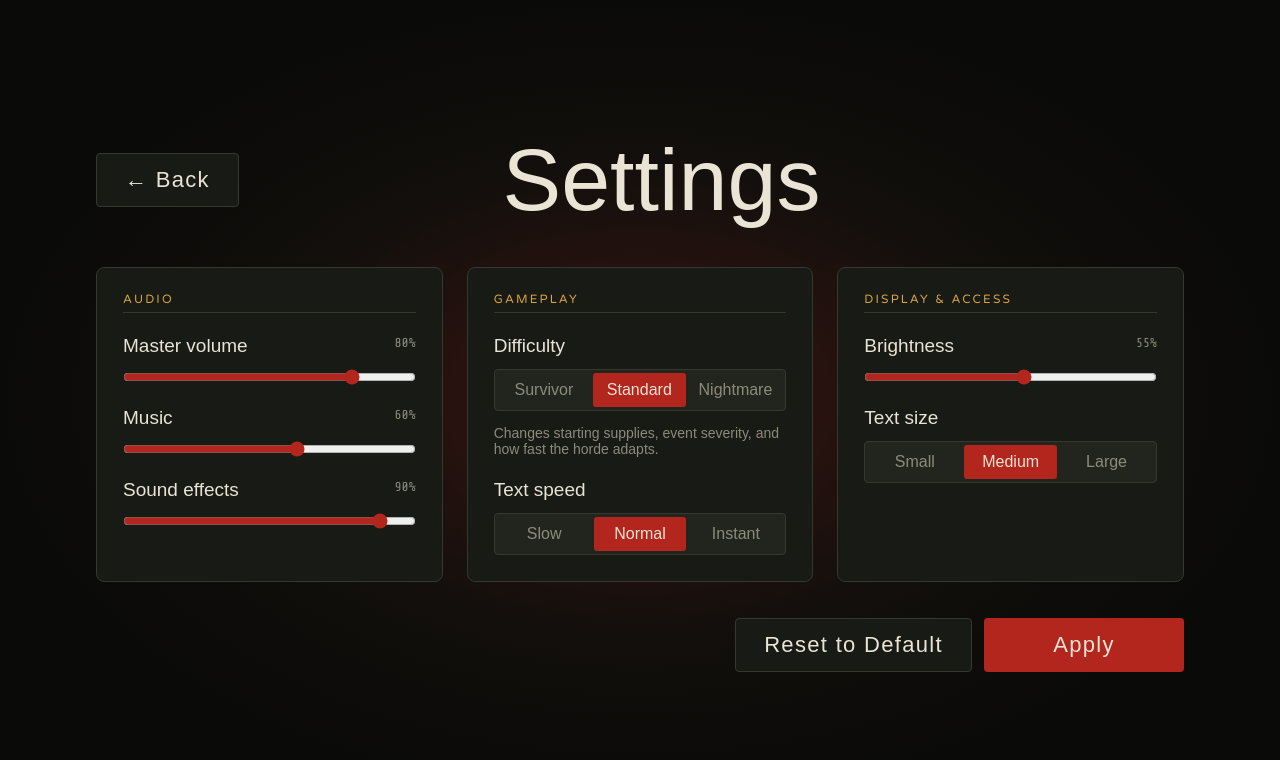
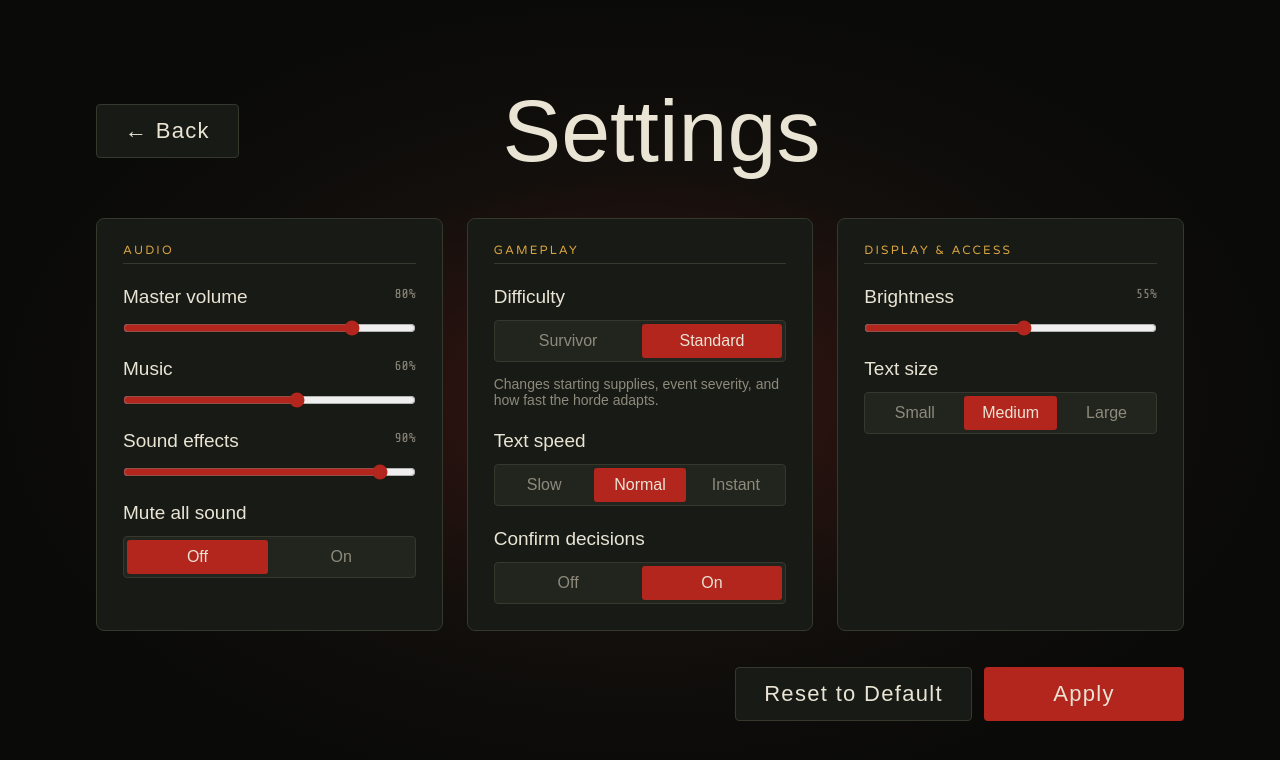
Before and after one commit to victorialee13/zombie-apocalypse-game, a Next.js app: page /settings in a window 1280 px wide. Shown: the top 760 px of the page. Built offline with nearby package versions, Linux system fonts and the light colour scheme; a web font is replaced by a local one.

Commit message:
feat: continue button, brightness
added new settings, removed nightmare, linked continue button, brightness now works

```diff
--- a/src/app/globals.css
+++ b/src/app/globals.css
@@ -53,5 +53,6 @@
   body {
     @apply bg-bg font-body text-fg;
     line-height: normal;
+    filter: brightness(var(--brightness, 1));
   }
 }
--- a/src/app/layout.tsx
+++ b/src/app/layout.tsx
@@ -1,6 +1,7 @@
 import type { Metadata } from "next";
 import { Bellefair, Freckle_Face, Share_Tech_Mono, Varela_Round } from "next/font/google";
 import type { ReactNode } from "react";
+import BrightnessSync from "../components/BrightnessSync";
 import "./globals.css";
 
 const bellefair = Bellefair({ weight: "400", subsets: ["latin"], variable: "--font-bellefair" });
@@ -17,7 +18,10 @@ export default function RootLayout({ children }: { children: ReactNode }) {
 
   return (
     <html lang="en" className={fonts}>
-      <body>{children}</body>
+      <body>
+        <BrightnessSync />
+        {children}
+      </body>
     </html>
   );
 }
--- a/src/app/page.tsx
+++ b/src/app/page.tsx
@@ -10,12 +10,14 @@ export default function LandingPage() {
         <span className="block">Apocalypse</span>
       </h1>
 
-      {/* Continue and How to Play don't have screens yet */}
+      {/* How to Play doesn't have a screen yet. Continue opens the dashboard until saving exists */}
       <nav className="grid w-[340px] max-w-full grid-cols-2 gap-x-3 gap-y-[13px]">
         <Button href="/dashboard" variant="primary" className="col-span-2">
           Start
         </Button>
-        <Button className="col-span-2">Continue</Button>
+        <Button href="/dashboard" className="col-span-2">
+          Continue
+        </Button>
         <Button className="px-0">How to Play</Button>
         <Button href="/settings" className="px-0">
           Settings
--- a/src/app/settings/SettingsPage.tsx
+++ b/src/app/settings/SettingsPage.tsx
@@ -3,33 +3,13 @@
 import { useEffect, useState } from "react";
 import Button from "../../components/Button";
 import Panel from "../../components/Panel";
-
-type Settings = {
-  masterVolume: number;
-  music: number;
-  soundEffects: number;
-  difficulty: string;
-  textSpeed: string;
-  brightness: number;
-  textSize: string;
-};
-
-const DEFAULT_SETTINGS: Settings = {
-  masterVolume: 80,
-  music: 60,
-  soundEffects: 90,
-  difficulty: "Standard",
-  textSpeed: "Normal",
-  brightness: 55,
-  textSize: "Medium",
-};
-
-const STORAGE_KEY = "zombie-settings";
-
-function loadSettings(): Settings {
-  const saved = localStorage.getItem(STORAGE_KEY);
-  return saved ? { ...DEFAULT_SETTINGS, ...JSON.parse(saved) } : DEFAULT_SETTINGS;
-}
+import {
+  DEFAULT_SETTINGS,
+  applyBrightness,
+  loadSettings,
+  saveSettings,
+  type Settings,
+} from "../../game/settings";
 
 type SettingsPageProps = {
   onBack?: () => void;
@@ -38,17 +18,21 @@ type SettingsPageProps = {
 export default function SettingsPage({ onBack }: SettingsPageProps) {
   const [settings, setSettings] = useState<Settings>(DEFAULT_SETTINGS);
 
-  // localStorage only exists in the browser, so load saved settings after mount
   useEffect(() => {
     setSettings(loadSettings());
+    return () => applyBrightness(loadSettings().brightness);
   }, []);
+
+  useEffect(() => {
+    applyBrightness(settings.brightness);
+  }, [settings.brightness]);
 
   function update(key: keyof Settings, value: number | string) {
     setSettings({ ...settings, [key]: value });
   }
 
   function apply() {
-    localStorage.setItem(STORAGE_KEY, JSON.stringify(settings));
+    saveSettings(settings);
   }
 
   function reset() {
@@ -108,14 +92,16 @@ export default function SettingsPage({ onBack }: SettingsPageProps) {
           {slider("Master volume", "masterVolume")}
           {slider("Music", "music")}
           {slider("Sound effects", "soundEffects")}
+          {choices("Mute all sound", "muteAll", ["Off", "On"])}
         </Panel>
 
         <Panel title="Gameplay">
-          {choices("Difficulty", "difficulty", ["Survivor", "Standard", "Nightmare"])}
+          {choices("Difficulty", "difficulty", ["Survivor", "Standard"])}
           <p className="-mt-2 text-sm/[normal] text-muted">
             Changes starting supplies, event severity, and how fast the horde adapts.
           </p>
           {choices("Text speed", "textSpeed", ["Slow", "Normal", "Instant"])}
+          {choices("Confirm decisions", "confirmDecisions", ["Off", "On"])}
         </Panel>
 
         <Panel title="Display & Access">
--- /dev/null
+++ b/src/components/BrightnessSync.tsx
@@ -0,0 +1,13 @@
+"use client";
+
+import { useEffect } from "react";
+import { applyBrightness, loadSettings } from "../game/settings";
+
+// Applies the saved brightness when the game first opens
+export default function BrightnessSync() {
+  useEffect(() => {
+    applyBrightness(loadSettings().brightness);
+  }, []);
+
+  return null;
+}
--- /dev/null
+++ b/src/game/settings.ts
@@ -0,0 +1,42 @@
+export type Settings = {
+  masterVolume: number;
+  music: number;
+  soundEffects: number;
+  difficulty: string;
+  textSpeed: string;
+  brightness: number;
+  textSize: string;
+  muteAll: string;
+  confirmDecisions: string;
+};
+
+export const DEFAULT_SETTINGS: Settings = {
+  masterVolume: 80,
+  music: 60,
+  soundEffects: 90,
+  difficulty: "Standard",
+  textSpeed: "Normal",
+  brightness: 55,
+  textSize: "Medium",
+  muteAll: "Off",
+  confirmDecisions: "On",
+};
+
+const STORAGE_KEY = "zombie-settings";
+
+export function loadSettings(): Settings {
+  const saved = localStorage.getItem(STORAGE_KEY);
+  if (!saved) return DEFAULT_SETTINGS;
+
+  const settings: Settings = { ...DEFAULT_SETTINGS, ...JSON.parse(saved) };
+  if (settings.difficulty === "Nightmare") settings.difficulty = DEFAULT_SETTINGS.difficulty;
+  return settings;
+}
+
+export function saveSettings(settings: Settings) {
+  localStorage.setItem(STORAGE_KEY, JSON.stringify(settings));
+}
+
+export function applyBrightness(value: number) {
+  document.documentElement.style.setProperty("--brightness", String(0.5 + value / 110));
+}
--- a/src/game/survivors.ts
+++ b/src/game/survivors.ts
@@ -26,8 +26,8 @@ export const LOW_HEALTH = 50; // Change to 30 perhaps
 export const STARTING_SURVIVORS: Survivor[] = [
   { id: "maya", name: "Maya Chen", role: "Medic", health: 45, status: "Sick" },
   { id: "vic", name: "Victoria Lee", role: "Scout", health: 90, status: "Healthy" },
-  { id: "ruth", name: "Ruth Alvarez", role: "Engineer", health: 85, status: "Healthy" },
-  { id: "kofi", name: "Kofi Mensah", role: "Guard", health: 95, status: "Healthy" },
+  { id: "blake", name: "Blake Butler", role: "Engineer", health: 85, status: "Healthy" },
+  { id: "andrei", name: "Andrei Piliguzov", role: "Guard", health: 95, status: "Healthy" },
   { id: "lena", name: "Lena Park", role: "Cook", health: 70, status: "Hungry" },
   { id: "sam", name: "Sam Reyes", role: "Mechanic", health: 40, status: "Injured" },
   { id: "iris", name: "Iris Novak", role: "Teacher", health: 80, status: "Healthy" },
```
